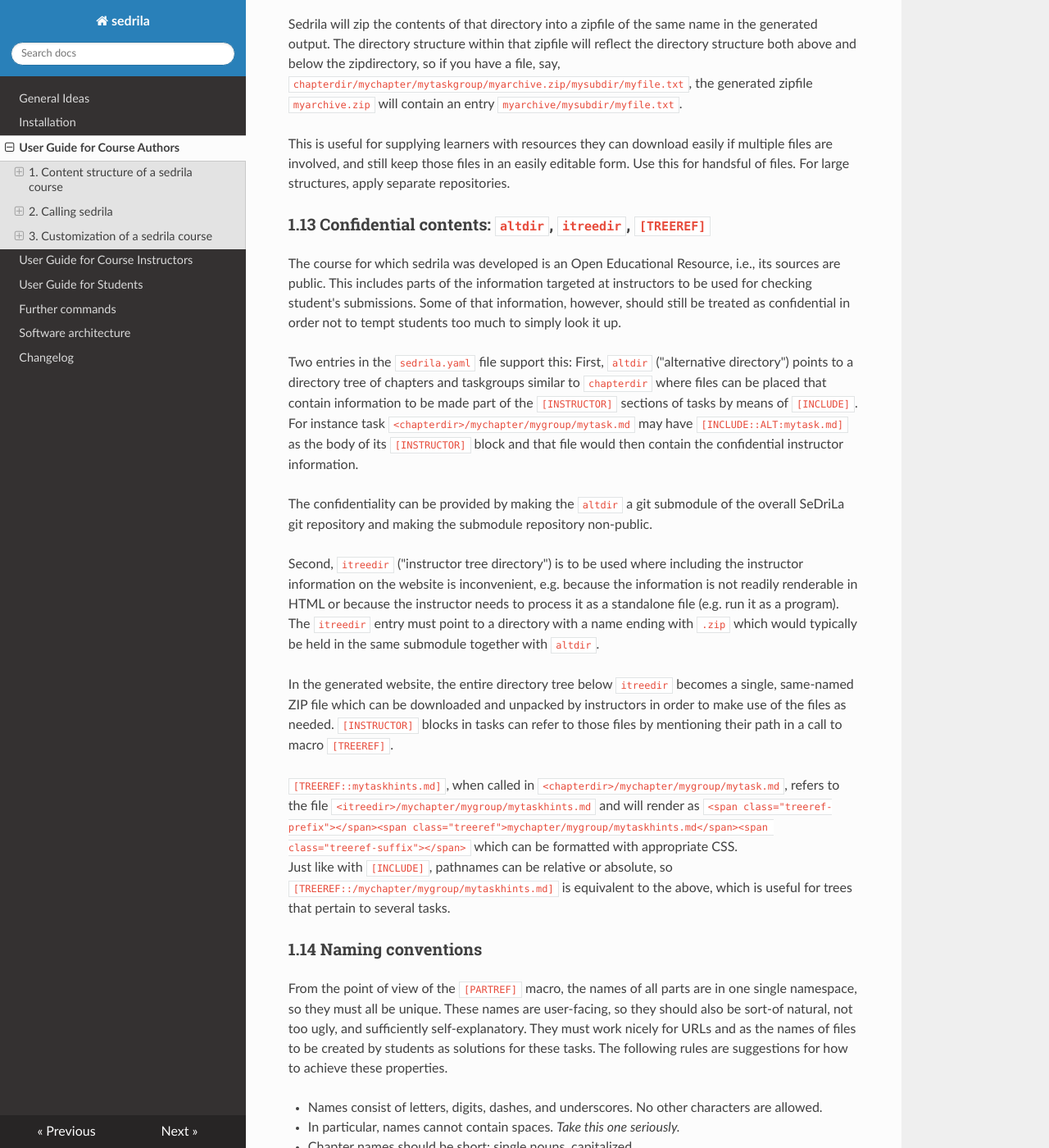
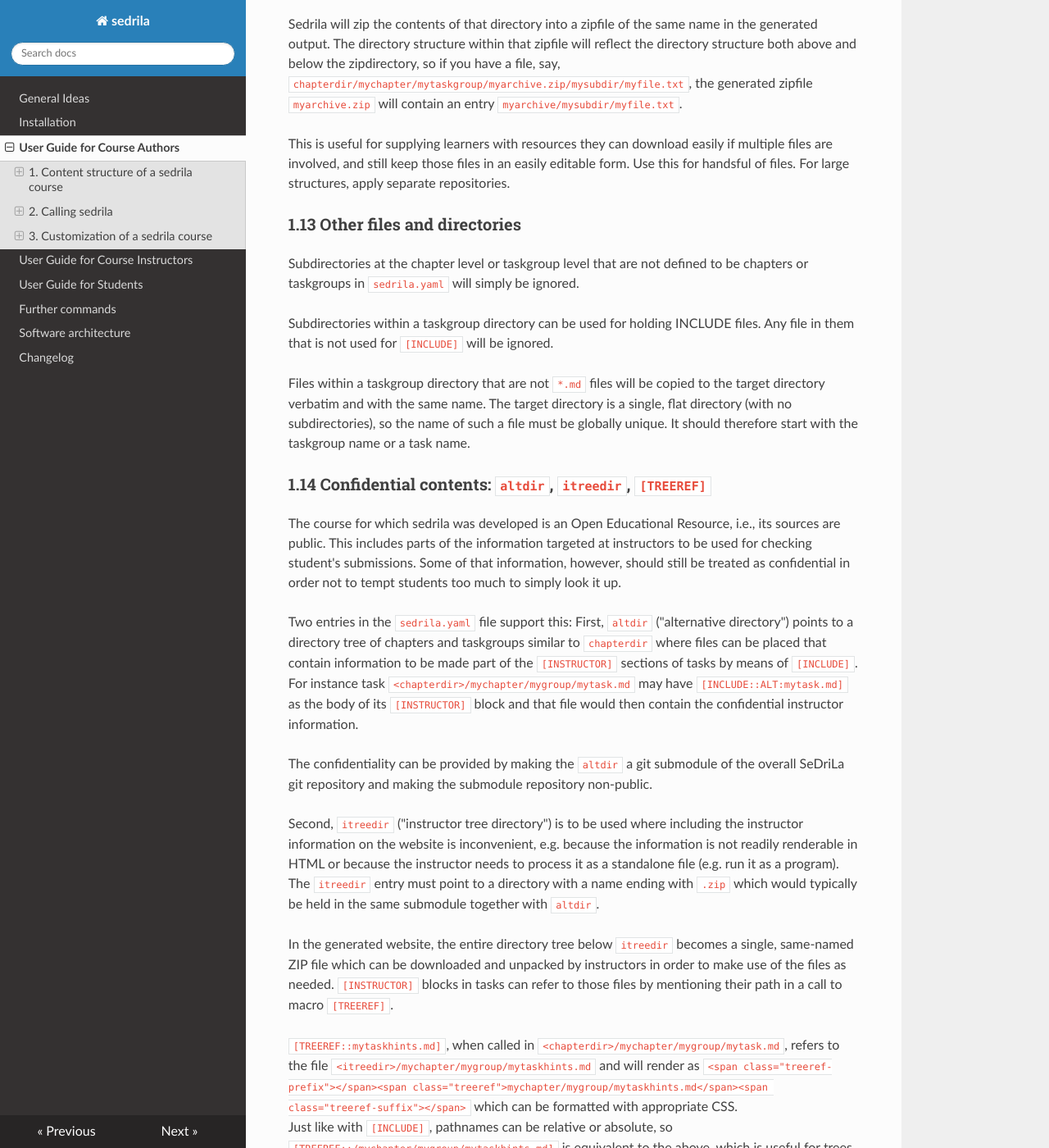
Before and after one commit to fubinf/sedrila, an MkDocs documentation site: the page built from docs/authors.md, in a window 1280 px wide and 1400 px high, scrolled down 14476 px. Shown: the whole window at 82% size. Built offline with MkDocs 1.6.1, drawn with Linux system fonts in a browser that asks for light colours; nearby versions of some CDN libraries; some of the changed text lies outside the part shown.

Commit message:
course.py: Taskgroups now copy non-md files to targetdir verbatim (resource files)

```diff
--- a/docs/authors.md
+++ b/docs/authors.md
@@ -715,7 +715,22 @@ if multiple files are involved, and still keep those files in an easily editable
 Use this for handsful of files. For large structures, apply separate repositories.
 
 
-### 1.13 Confidential contents: `altdir`, `itreedir`, `[TREEREF]`
+### 1.13 Other files and directories
+
+Subdirectories at the chapter level or taskgroup level that are not
+defined to be chapters or taskgroups in `sedrila.yaml` will simply be ignored.
+
+Subdirectories within a taskgroup directory can be used for holding
+INCLUDE files. Any file in them that is not used for `[INCLUDE]` will be ignored.
+
+Files within a taskgroup directory that are not `*.md` files
+will be copied to the target directory verbatim and with the same name.
+The target directory is a single, flat directory (with no subdirectories),
+so the name of such a file must be globally unique.
+It should therefore start with the taskgroup name or a task name.
+
+
+### 1.14 Confidential contents: `altdir`, `itreedir`, `[TREEREF]`
 
 The course for which sedrila was developed is an Open Educational Resource,
 i.e., its sources are public.
```
Also changed, not shown: other parts of docs/authors.md (+1 -1 lines), 3 other files.
